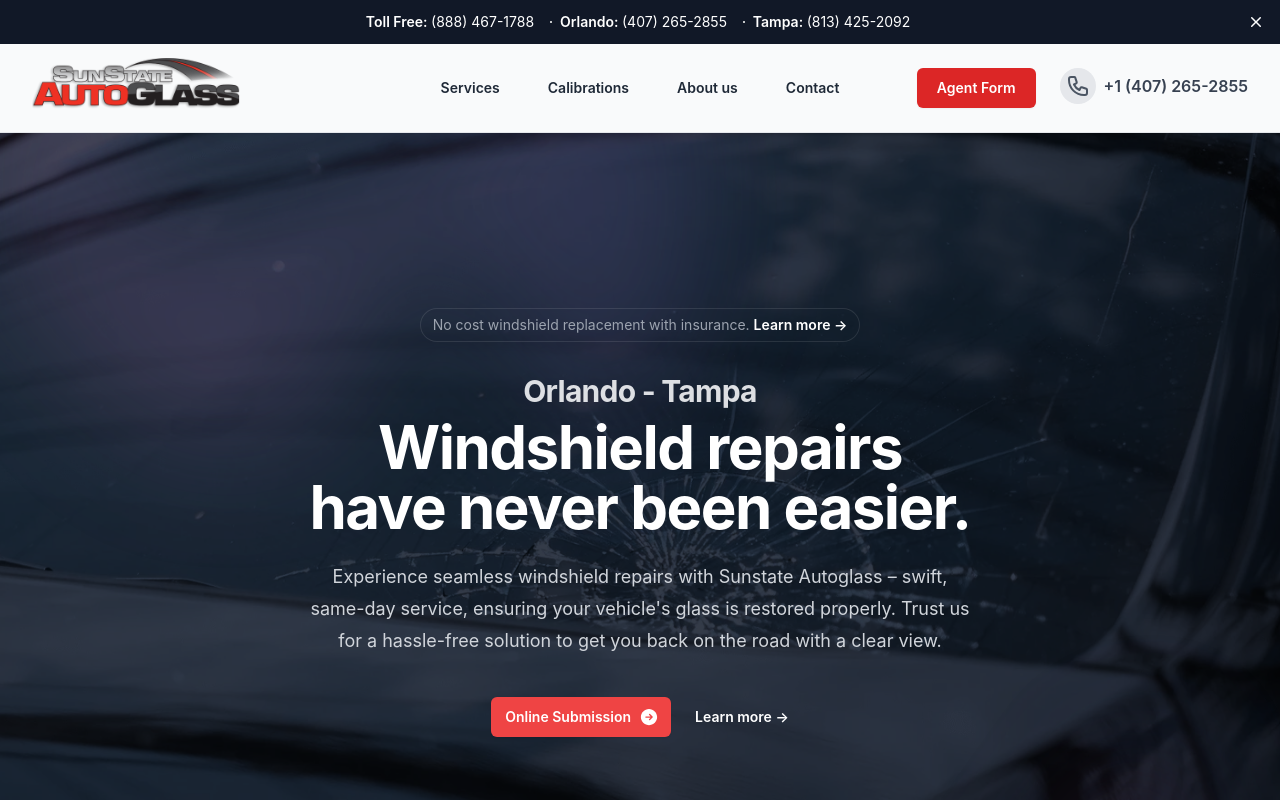
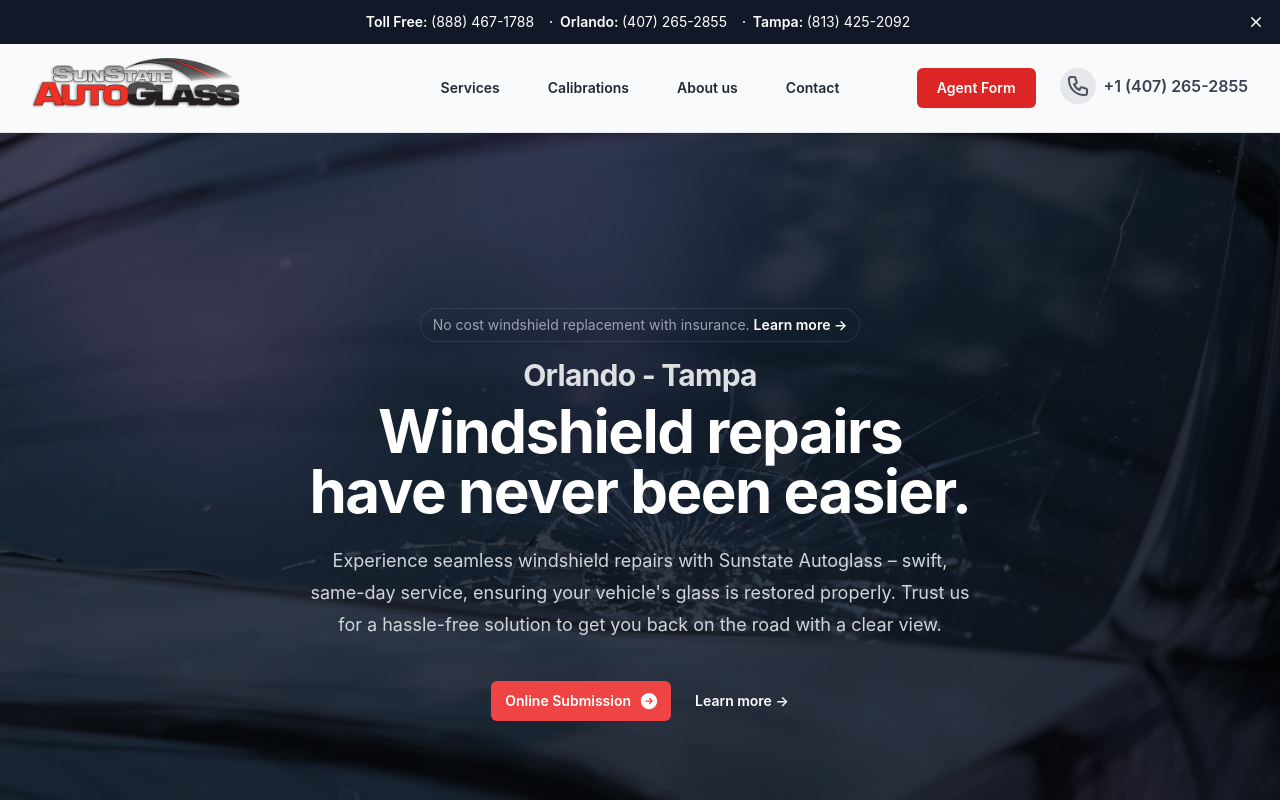
Before and after one commit to kendalled/sunstate-auto, a Nuxt app: page / in a window 1280 px wide. Shown: the top 800 px of the page. Built offline with nearby package versions, Linux system fonts and the light colour scheme.

Commit message:
fix: adjust spacing

```diff
--- a/components/PictureHero.vue
+++ b/components/PictureHero.vue
@@ -21,7 +21,8 @@
             No cost windshield replacement with insurance. <nuxt-link to="/services" title="Overview of services" class="font-semibold text-white"><span class="absolute inset-0" aria-hidden="true"></span>Learn more <span aria-hidden="true">&rarr;</span></nuxt-link>
           </div>
         </div>
-        <div class="text-center">
+        <!-- og was no -mt-4 and no mt-2 -->
+        <div class="text-center -mt-4">
           <span class="text-2xl font-bold tracking-tight text-gray-100/90 sm:text-3xl">Orlando - Tampa</span>
           <h1 class="mt-2 text-4xl font-bold tracking-tight text-white sm:text-6xl">Windshield repairs have never been easier.</h1>
           <p class="mt-6 text-lg leading-8 text-gray-300">Experience seamless windshield repairs with Sunstate Autoglass – swift, same-day service, ensuring your vehicle's glass is restored properly. Trust us for a hassle-free solution to get you back on the road with a clear view.</p>
```
